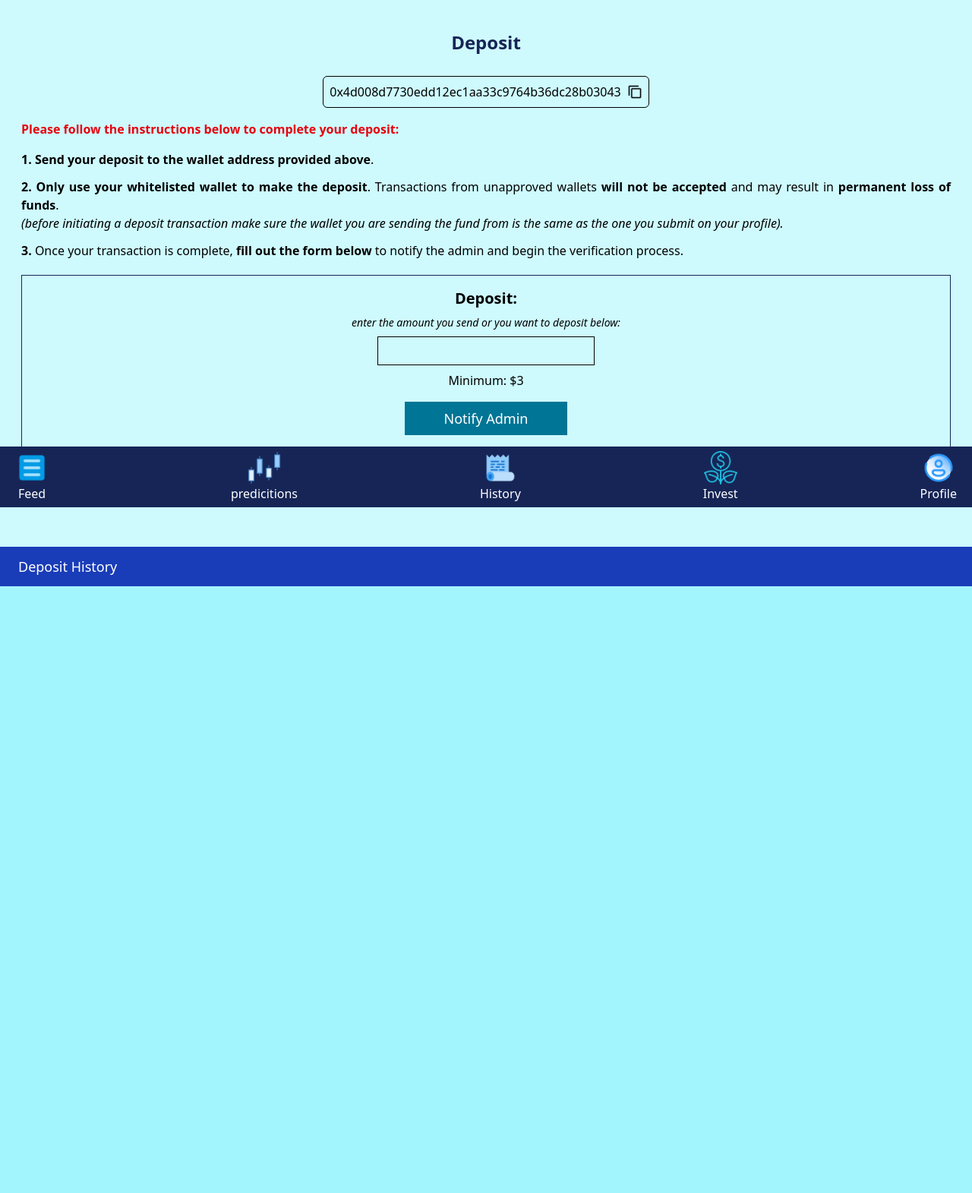
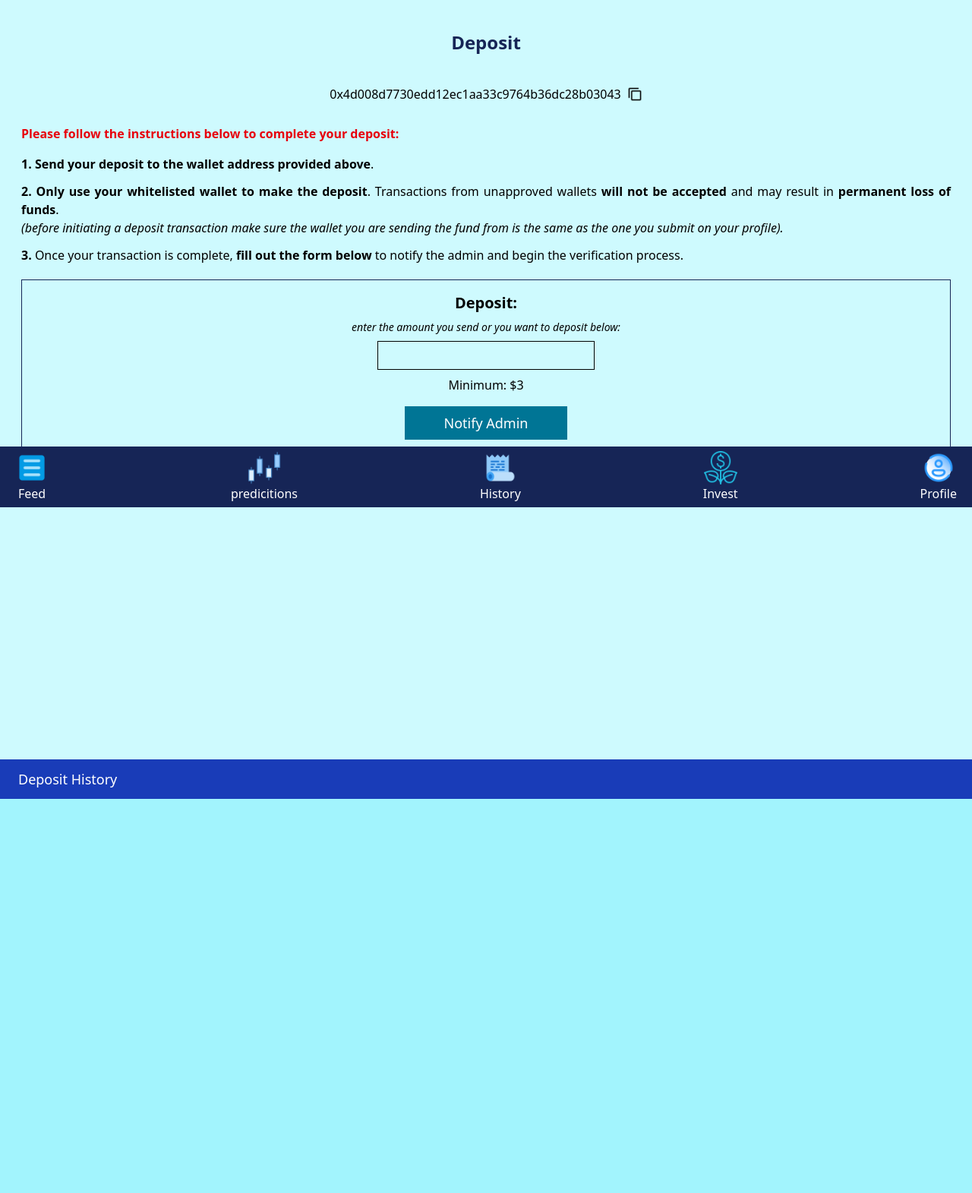
Before and after one commit to Mastermind390/bambam, a Django app: page /deposit/ in a window 1280 px wide. Shown: the part 132-1703 px from the top of the page at 76% size. Before the commit the page ends 904 px from the top, so only its background shows below. Run offline with Django 5.2, Linux system fonts and the light colour scheme; a user stored in the database is signed in; data comes from the database, SQL or seed files in the repository; both versions use the stored data as it was after the commit; data that the repository does not hold is empty.

Commit message:
making adjustments

```diff
--- a/bambam/settings.py
+++ b/bambam/settings.py
@@ -115,6 +115,9 @@ USE_I18N = True
 
 USE_TZ = True
 
+SESSION_COOKIE_AGE = 3600  # 1 hour in seconds
+SESSION_SAVE_EVERY_REQUEST = True  # Reset expiry on each request
+
 
 # Static files (CSS, JavaScript, Images)
 # https://docs.djangoproject.com/en/5.2/howto/static-files/
--- /dev/null
+++ b/base/hourly.py
@@ -0,0 +1,6 @@
+import time
+import os
+
+while True:
+    os.system("python manage.py save_market_data")
+    time.sleep(3600)  # 1 hour = 3600 seconds
--- a/base/templates/base/deposit.html
+++ b/base/templates/base/deposit.html
@@ -2,7 +2,7 @@
 
 <main>
   <section>
-    <div class="bg-cyan-100 mt-33 h-180 p-7 justify-center items-center">
+    <div class="bg-cyan-100 mt-33 h-250 p-7 justify-center items-center">
       <!-- Earning -->
       <h1 class="text-center text-2xl font-bold mt-3 text-blue-950">Deposit</h1>
       <div class="mt-5 flex justify-center flex-col items-center">
@@ -10,7 +10,7 @@
         <span
           onclick="copyToClipboard(this)"
           data-wallet="0x4d008d7730edd12ec1aa33c9764b36dc28b03043"
-          class="mt-2 text-md flex gap-2 border p-2 rounded-md cursor-pointer items-center justify-center"
+          class="mt-2 flex gap-2 px-7 py-3 rounded-md cursor-pointer items-center justify-center"
           >0x4d008d7730edd12ec1aa33c9764b36dc28b03043<img class="w-5
           cursor-pointer" src="{% static "images/copy.png" %}" alt="" srcset="">
         </span>
--- a/base/templates/base/withdraw.html
+++ b/base/templates/base/withdraw.html
@@ -2,7 +2,9 @@
 
 <main>
   <section>
-    <div class="bg-cyan-100 mt-33 h-75 p-7 justify-center items-center">
+    <div
+      class="bg-cyan-100 mt-33 h-75 p-7 justify-center items-center max-width-500"
+    >
       <!-- Earning -->
       <h1 class="text-center text-2xl font-bold mt-3 text-blue-950">
         Withdraw
--- a/base/views.py
+++ b/base/views.py
@@ -122,6 +122,9 @@ def user_logout(request):
 @login_required(login_url="base:login")
 def feed(request):
     market_data = DailyMarketData.objects.all()
+    user = request.user
+    userprofile = UserProfile.objects.get(user=user)
+
 
     if request.method == "POST":
         prediction = request.POST.get("prediction")
@@ -135,7 +138,7 @@ def feed(request):
             messages.error(request, "Invalid stake amount")
             return redirect("base:feed")
 
-        if amount < 100 or amount <= 0:
+        if amount < 1 or amount <= 0:
             messages.error(request, "stake amount cannot be less than 100")
             return redirect("base:feed")
 
@@ -148,6 +151,8 @@ def feed(request):
             amount = amount,
             prediction = prediction,
         )
+        userprofile.balance -= amount
+        userprofile.save()
         prediction.save()
         return redirect("base:feed")
 
```
Also changed, not shown: db.sqlite3.
